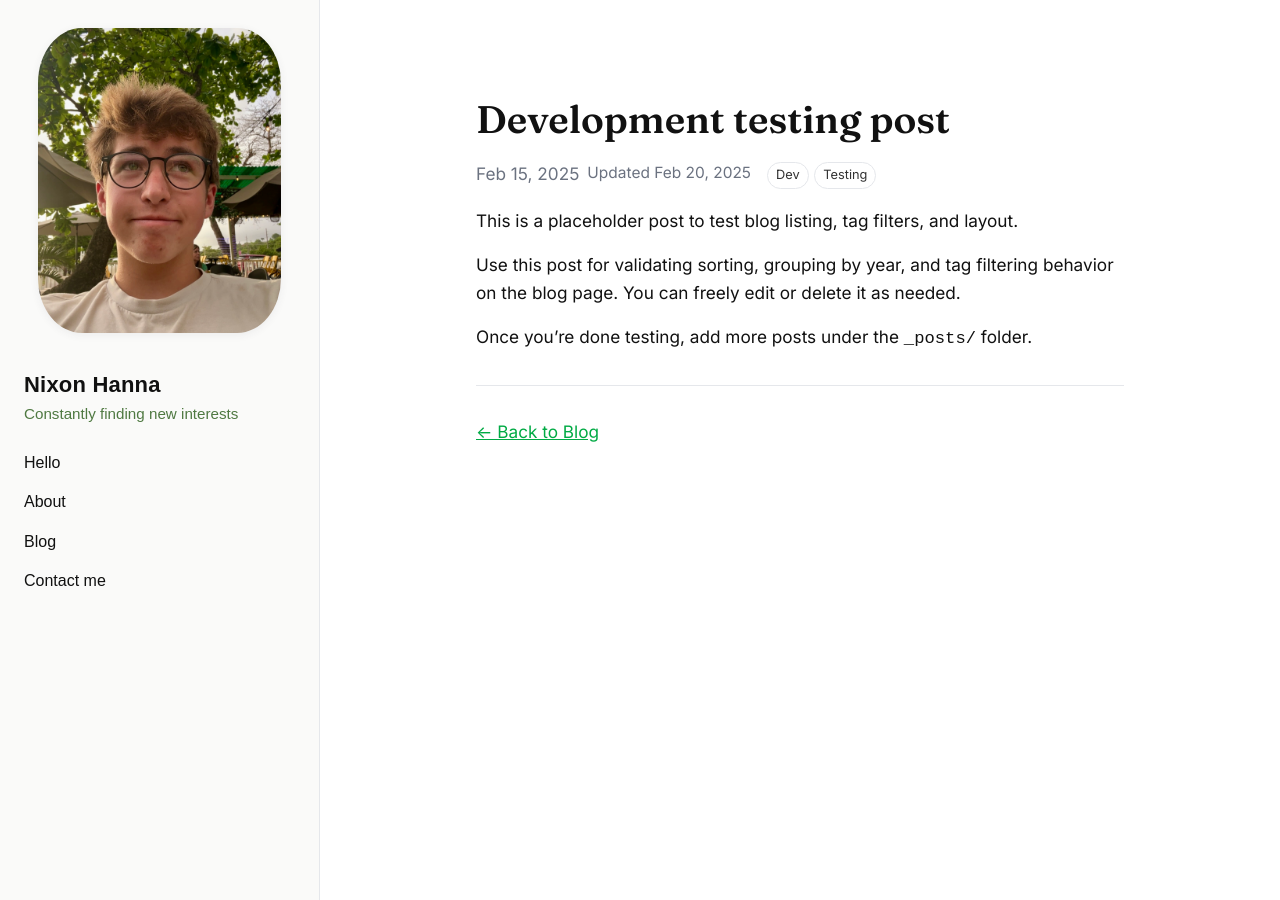
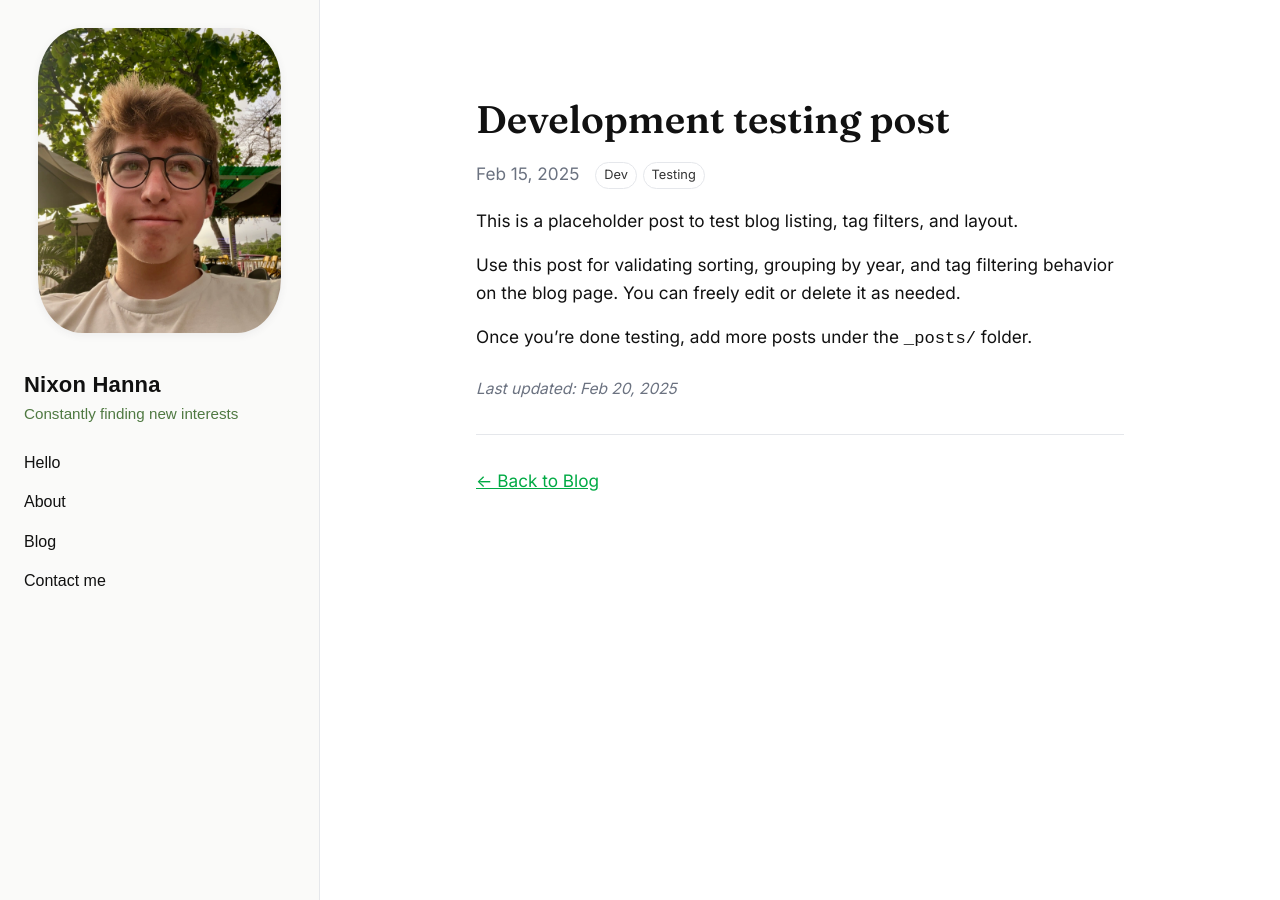
Before and after one commit to nhanna95/personal-website, a Jekyll site: the page built from _posts/2025-02-15-dev-testing.md, in a window 1280 px wide. Built offline with Jekyll 4.4.1, drawn with Linux system fonts in a browser that asks for light colours.

Commit message:
Move updated date from blog listing to bottom of post page

```diff
--- a/_layouts/post.html
+++ b/_layouts/post.html
@@ -32,12 +32,7 @@
             <header class="entry-head">
                 <h1 class="h1">{{ page.title }}</h1>
                 <div class="entry-meta">
-                    <div class="entry-dates">
-                        <time datetime="{{ page.date | date: '%Y-%m-%d' }}">{{ page.date | date: '%b %-d, %Y' }}</time>
-                        {% if page.updated %}
-                        <span class="entry-updated">Updated <time datetime="{{ page.updated | date: '%Y-%m-%d' }}">{{ page.updated | date: '%b %-d, %Y' }}</time></span>
-                        {% endif %}
-                    </div>
+                    <time datetime="{{ page.date | date: '%Y-%m-%d' }}">{{ page.date | date: '%b %-d, %Y' }}</time>
                     {% if page.tags.size > 0 %}
                     <ul class="taglist">
                         {% for tag in page.tags %}
@@ -50,6 +45,9 @@
 
             {{ content }}
 
+            {% if page.updated %}
+            <p class="entry-updated-bottom">Last updated: <time datetime="{{ page.updated | date: '%Y-%m-%d' }}">{{ page.updated | date: '%b %-d, %Y' }}</time></p>
+            {% endif %}
             <hr class="rule">
             <p class="post-nav"><a href="{{ '/blog.html' | relative_url }}">← Back to Blog</a></p>
         </article>
--- a/styles.css
+++ b/styles.css
@@ -273,16 +273,12 @@ body {
     color: var(--muted);
 }
 
-.entry-dates {
-    display: flex;
-    flex-wrap: wrap;
-    gap: .5rem;
-    align-items: center;
-}
-
-.entry-updated {
+.entry-updated-bottom {
+    color: var(--muted);
     font-size: 0.9em;
-    color: var(--muted);
+    margin-top: 1.5rem;
+    margin-bottom: 0;
+    font-style: italic;
 }
 
 .entry-meta .taglist li {
```
Also changed, not shown: blog.html (+2 -13 lines).
